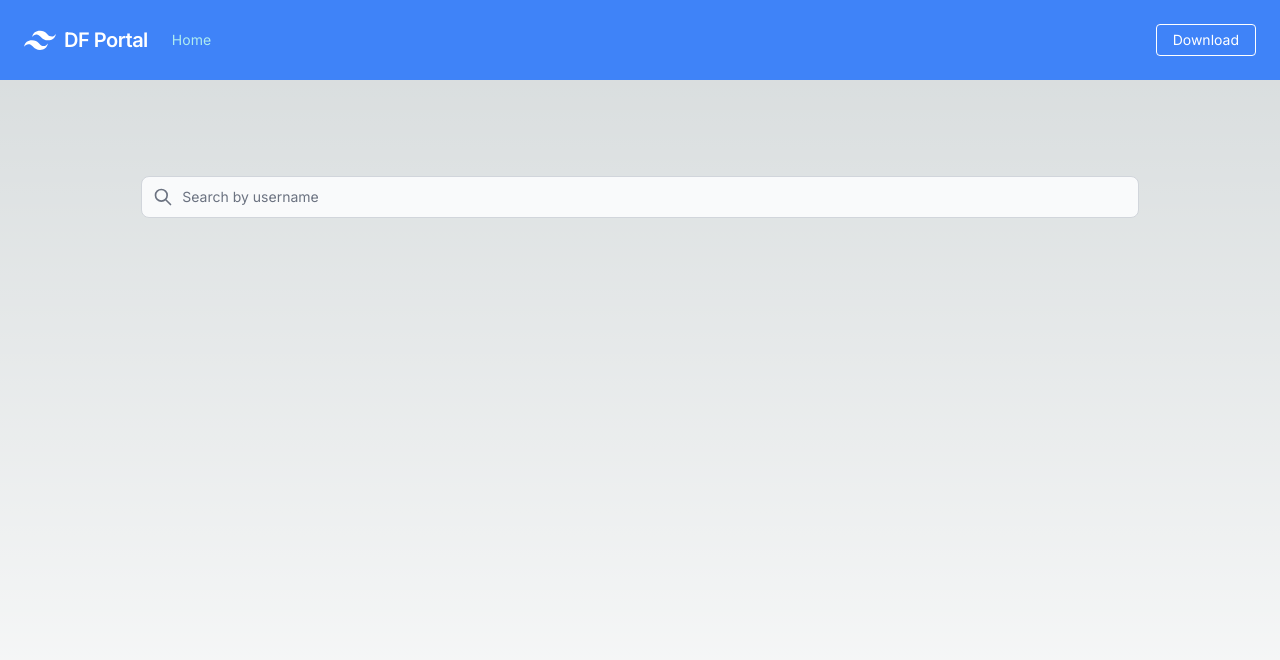
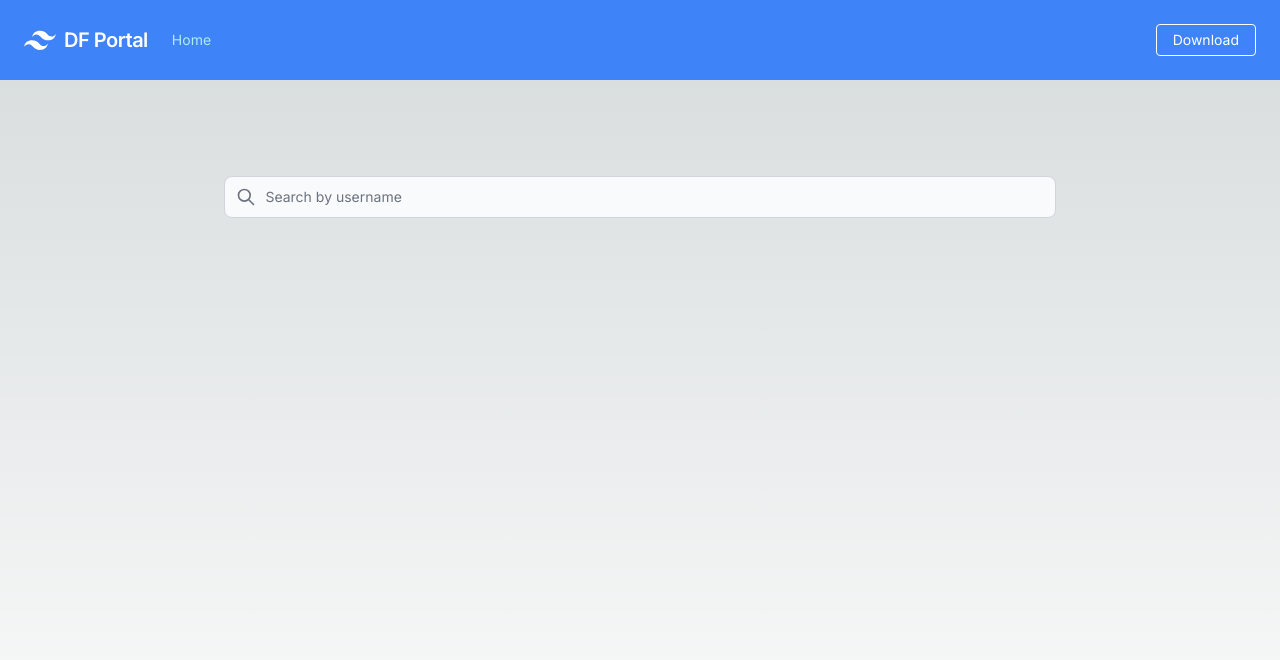
Before and after one commit to Daniel-Kahl/DF-Portal, a Next.js app: page / in a window 1280 px wide. Shown: the top 660 px of the page. Built offline with nearby package versions, Linux system fonts and the light colour scheme.

Commit message:
Added grid system for spinner and search bar

```diff
--- a/src/components/dfo_search.tsx
+++ b/src/components/dfo_search.tsx
@@ -54,6 +54,12 @@ export default function DFOSearch() {
 
   return (
     <div className="w-11/12 mx-auto">
+      <div className="grid grid-cols-12">
+        <div>
+          {/* TODO: Figure out the css to get the spinner to go inside the search bar on both mobile and desktop. */}
+          {isLoading && <Spinner className="mr-0"/>}
+        </div>
+        <div className="col-span-10 left-0">
           <TextInput
           icon={HiOutlineSearch}
           id="search"
@@ -63,8 +69,6 @@ export default function DFOSearch() {
           onInput={handleInput}
           className="text-gray-900 dark:text-gray-100 border-gray-300 dark:border-gray-700 focus:border-blue-500 focus:ring-blue-500"
           />
-      {/* TODO: Figure out the css to get the spinner to go inside the search bar on both mobile and desktop. */}
-      {isLoading && <Spinner className="absolute inset-y-0 right-0 flex items-center pr-2" />}
           {searchTerm && ( // only render suggestions if search bar is not empty
                   <ul className="mt-1 rounded-md divide-y divide-gray-200 bg-gray-100 dark:bg-gray-800 text-gray-900 dark:text-gray-100">
                       {suggestions?.rows?.length !== undefined && suggestions.rows.length > 0 && (
@@ -78,5 +82,7 @@ export default function DFOSearch() {
                   </ul>
           )}
         </div>
+      </div>
+    </div>
   );
 }
```
Lines whose indentation alone changed are shown as unchanged.
